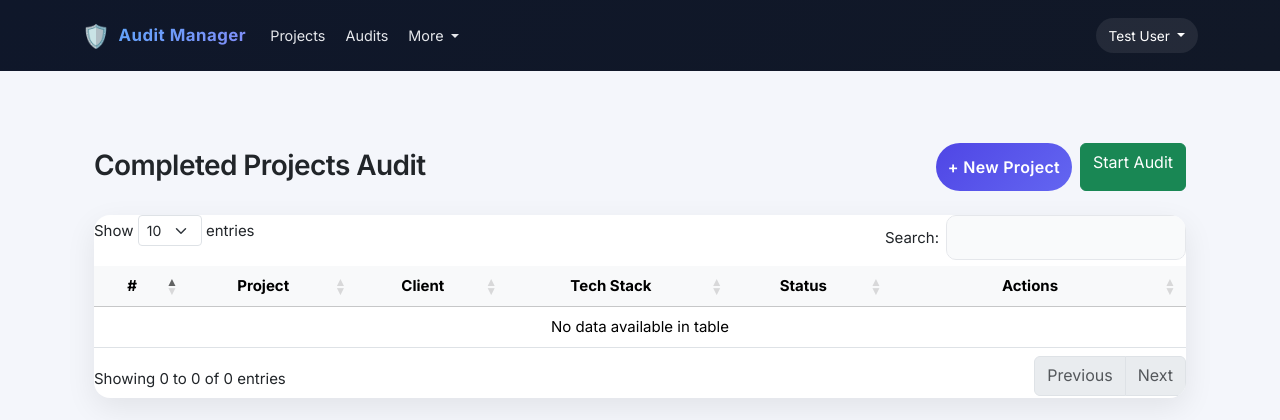
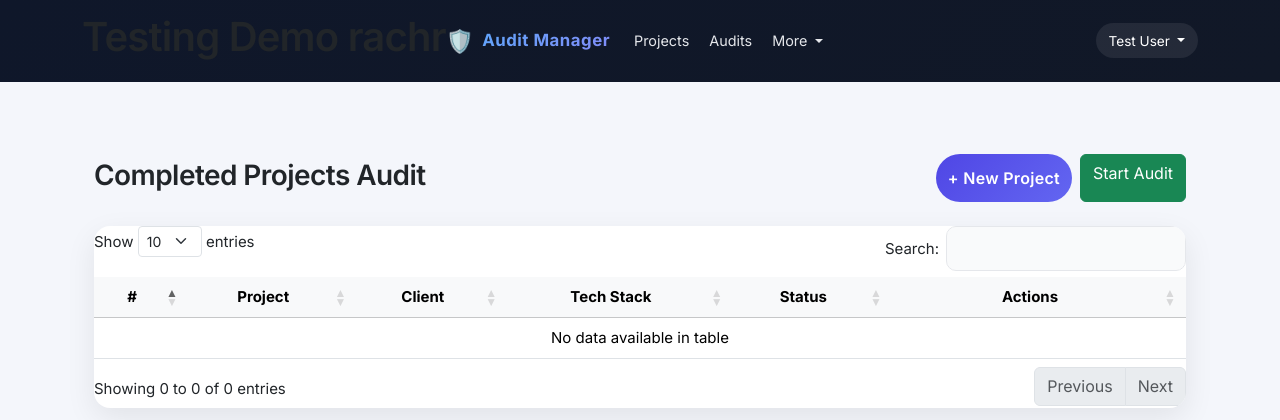
Before and after one commit to dthakur100/Project-Audit-Management, a Laravel app: page /completed-projects in a window 1280 px wide. Shown: the top 420 px of the page. Run offline with Laravel 12, Linux system fonts and the light colour scheme; a user stored in the database is signed in; data comes from the database, SQL or seed files in the repository; data that the repository does not hold is empty; some libraries are stand-ins or nearby versions.

Commit message:
changes for testing commit

```diff
--- a/resources/views/layouts/app.blade.php
+++ b/resources/views/layouts/app.blade.php
@@ -211,7 +211,7 @@ body {
 <!-- =================== HEADER / NAVBAR =================== -->
 <nav class="navbar navbar-expand-lg navbar-dark main-navbar sticky-top">
     <div class="container">
-
+    <h1>Testing Demo rachr</h1>
         <!-- Brand -->
         <a class="navbar-brand d-flex align-items-center gap-2"
            href="{{ route('projects.index') }}">
```
